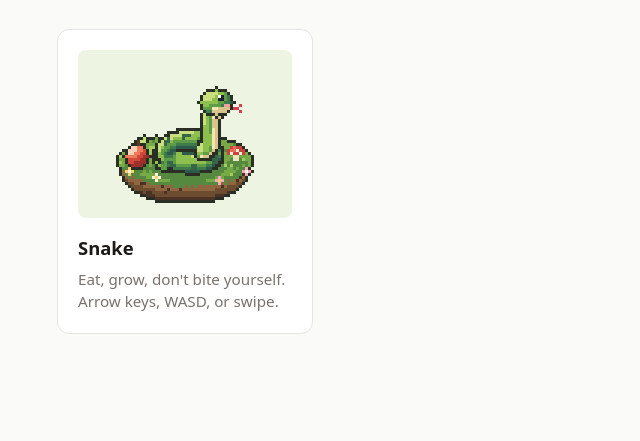
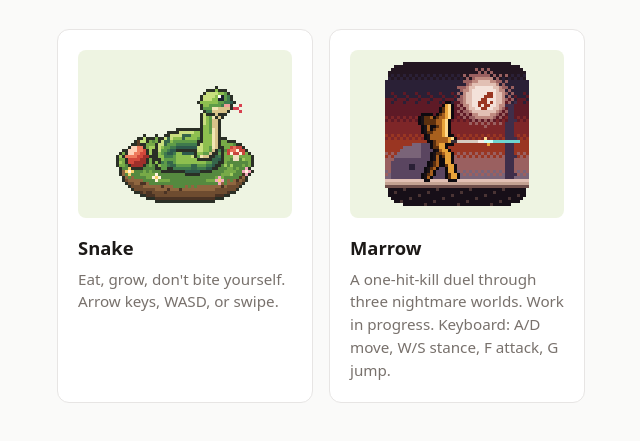
Before and after one commit to natanforestree/games, a plain HTML site: page index.html in a window 1280 px wide. Shown: the part 127-568 px from the top of the page, without its empty margins (183-823 px from the left). Drawn offline with Linux system fonts and the light colour scheme.

Commit message:
Marrow: add its card to the games page (work in progress)
Co-Authored-By: Claude Opus 5.5 (1M context) <noreply@anthropic.com>

```diff
--- a/index.html
+++ b/index.html
@@ -83,6 +83,13 @@
           <p>Eat, grow, don't bite yourself. Arrow keys, WASD, or swipe.</p>
         </a>
       </li>
+      <li>
+        <a class="card" href="./marrow/">
+          <div class="thumb"><img src="./marrow/icon.png" alt="" width="48" height="48"></div>
+          <h2>Marrow</h2>
+          <p>A one-hit-kill duel through three nightmare worlds. Work in progress. Keyboard: A/D move, W/S stance, F attack, G jump.</p>
+        </a>
+      </li>
     </ul>
   </main>
 </body>
```
Also changed, not shown: marrow/icon.png (added).
